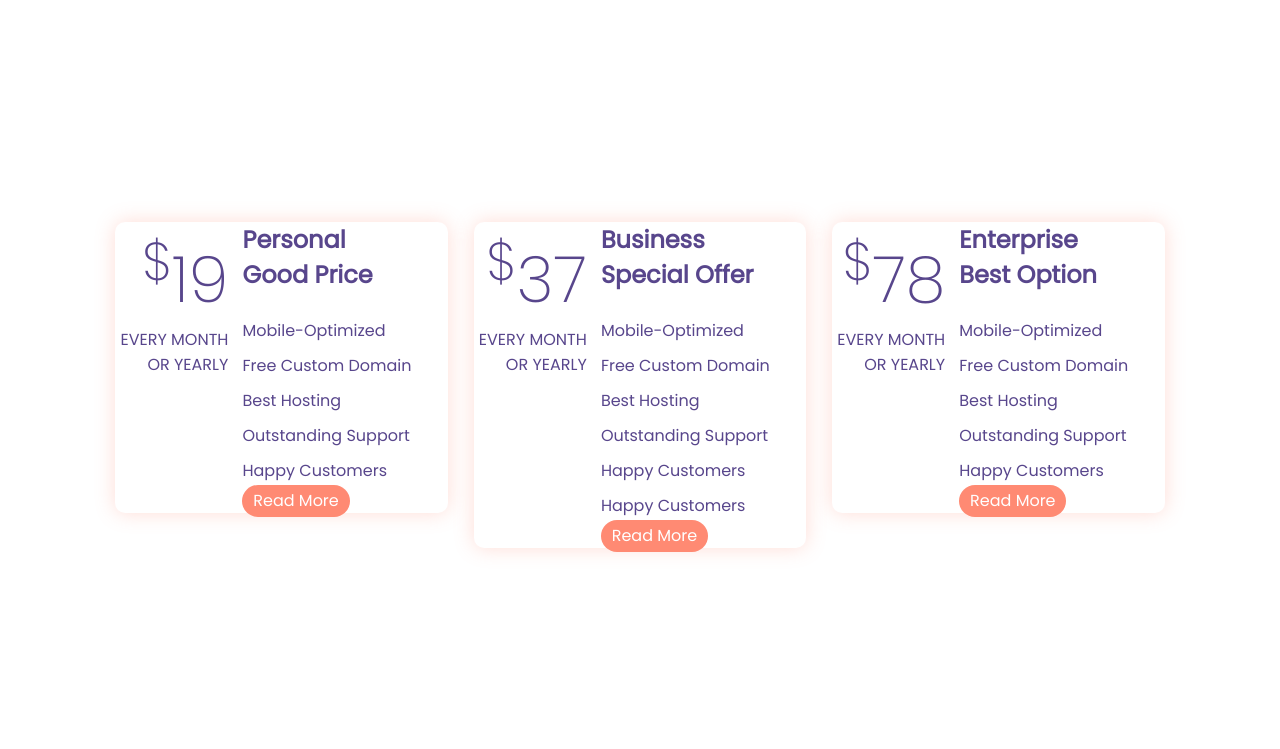
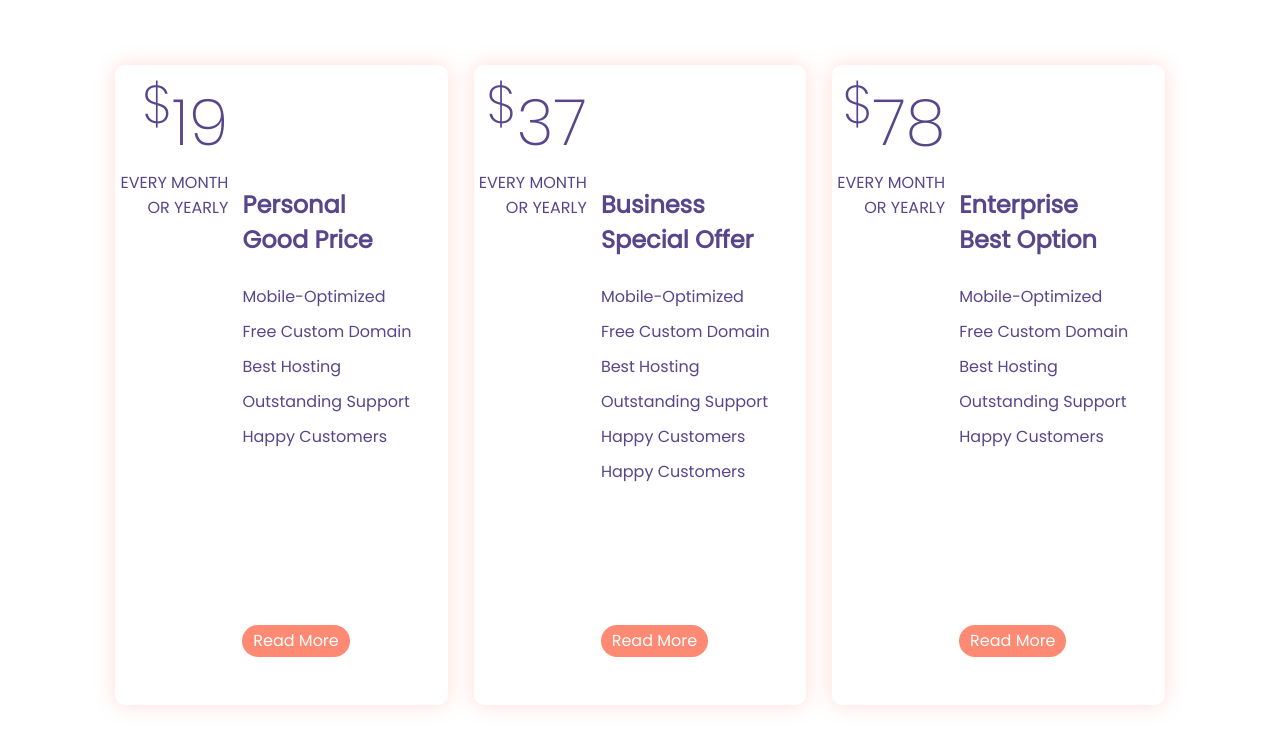
Before and after one commit to nimapm/Foton, a React (Create React App) app: page / in a window 1280 px wide. Shown: the part 5135-5884 px from the top of the page. Built offline with nearby package versions, Linux system fonts and the light colour scheme.

Commit message:
prices responsive full mobile/pc

```diff
--- a/src/assets/css/_common.scss
+++ b/src/assets/css/_common.scss
@@ -31,10 +31,13 @@
     width: 100%;
     height: 100%;
 
+
+    .price-box-parent-child {
+        width: 100%;
+        height: 100%;
+
         .cnt1 {
             .cnt2 {
-            .price-box-parent-child {
-
                 .price-box {
                     width: 26%;
                     height: 80%;
@@ -127,12 +130,12 @@
 }
 
 .price-box:hover {
-    box-shadow: 0 0 55px transparentize($color: $main-lightBlue, $amount: 0.55);
-    background-color: $main-white;
-    margin-top: -0.1%;
+    box-shadow: 0 0 55px transparentize($color: $main-lightBlue, $amount: 0.55) !important;
+    background-color: $main-white !important;
+    margin-top: -0.1% !important;
 
     .price-box-left {
-        background-color: $main-white;
+        background-color: $main-white !important;
     }
 
 }
@@ -183,14 +186,15 @@
         width: 100%;
         height: 100%;
 
-        .cnt1 {
-            .cnt2 {
+
         .price-box-parent-child {
             height: max-content;
             display: inline-block !important;
             text-align: center;
             margin-top: 20%;
 
+            .cnt1 {
+                .cnt2 {
                     .price-box {
                         width: 90%;
                         height: 70vh;
--- a/src/components/common/prices.jsx
+++ b/src/components/common/prices.jsx
@@ -52,9 +52,9 @@ class Prices extends Component {
           {/* */}
 
           <div className="price-box-parent">
-            <div className="cnt1">
-              <div className="cnt2">
-                <div className="price-box-parent-child">
+            <div className="price-box-parent-child">
+              <div className="cnt1">
+                <div className="cnt2">
                   {prices.map((price, index) => (
                     <div key={"price" + index} className="price-box">
                       <div className="price-box-left">
```
Lines whose indentation alone changed are shown as unchanged.
